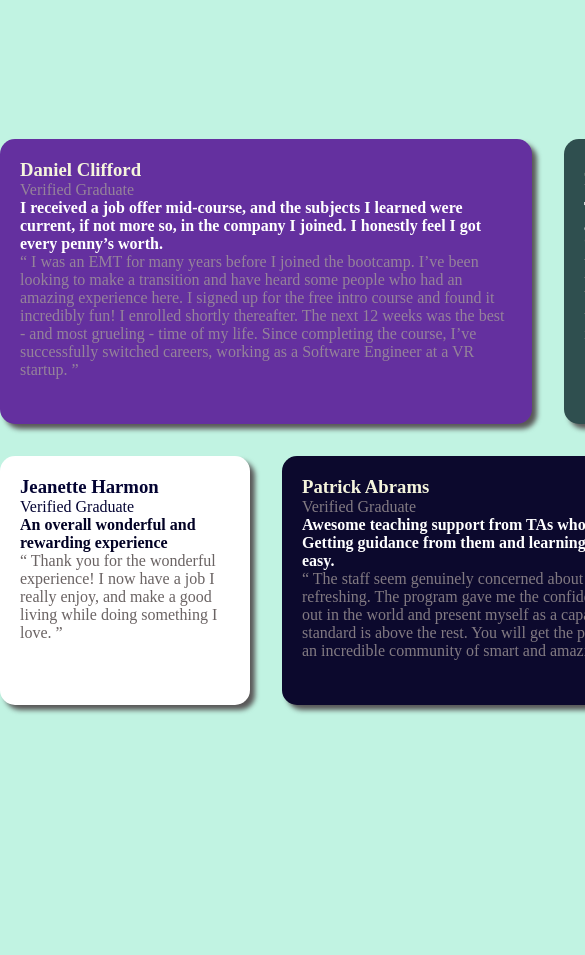
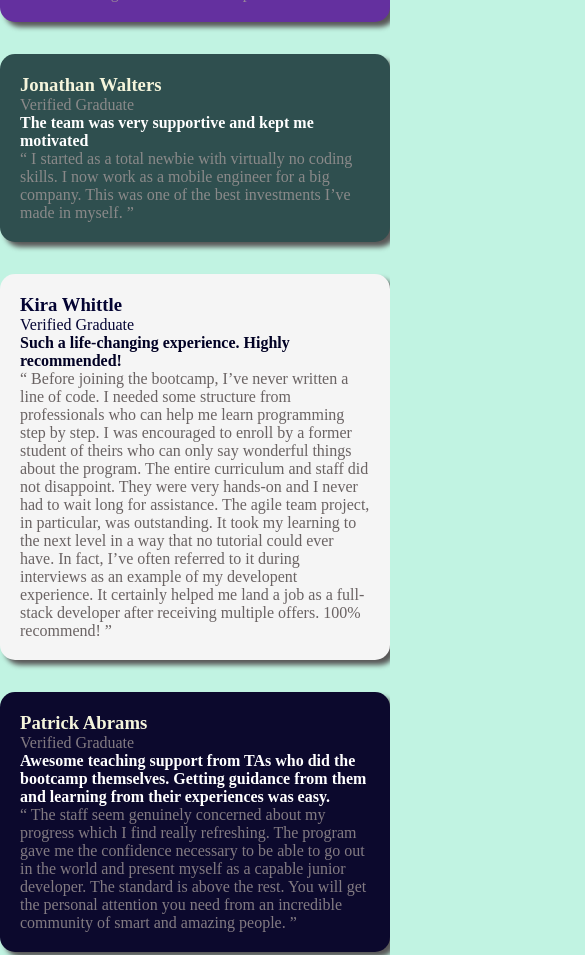
Before and after one commit to manoelvgsilva/testimonials-grid-section-main, a plain HTML site: page index.html in a window 390 px wide. Shown: the top 955 px of the page, 585 px wide, since content can reach past the window. Before the commit the page ends 844 px from the top, so only its background shows below. Drawn offline with Linux system fonts and the light colour scheme.

Commit message:
full version mobile

```diff
--- a/style.css
+++ b/style.css
@@ -97,3 +97,46 @@ body {
 .woman {
     color: rgb(106, 99, 99);
 }
+
+@media (max-width: 768px) {
+
+    .container-father {
+        display: grid;
+        grid-template-rows: auto;
+        grid-template-columns: auto;
+        grid-template-areas:
+        "one"
+        "two"
+        "three"
+        "four"
+        "five";
+    }
+
+    .container-father > * {
+        grid-column-start: auto;
+        grid-column-end: auto;
+        grid-row-start: auto;
+        grid-row-end: auto;
+    }
+
+    .container-father > .container-son-one {
+        grid-area: one;
+    }
+
+    .container-father > .container-son-two {
+        grid-area: two;
+    }
+
+    .container-father > .container-son-three {
+        grid-area: three;
+    }
+
+    .container-father > .container-son-four {
+        grid-area: four;
+    }
+
+    .container-father > .container-son-five {
+        grid-area: five;
+    }
+
+}
```
